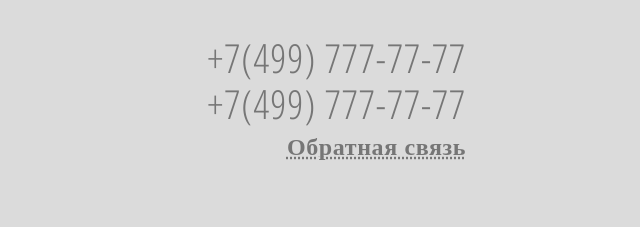
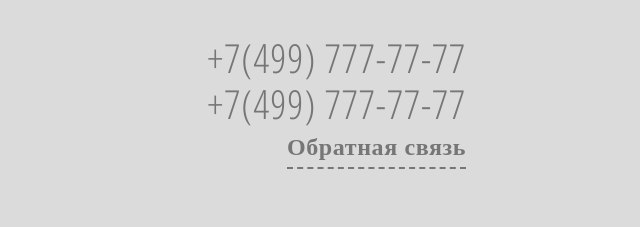
Before and after one commit to MilordVladyslav/html-css-practice-3, a website: page app/index.html in a window 1280 px wide. Shown: the top 227 px of the page, 640-1280 px from the left. Drawn offline with Linux system fonts and the light colour scheme.

Commit message:
replace recall bottom line

```diff
--- a/app/scss/header.scss
+++ b/app/scss/header.scss
@@ -23,8 +23,7 @@
     font-weight: bold;
     font-size: 24px;
     letter-spacing: 0.6px;
-    text-decoration: underline;
-    text-decoration-style: dotted;
+    border-bottom: 2px dashed $dark-gray;
     float: right;
     cursor: pointer;
   }
```
Also changed, not shown: app/css/all.css.
